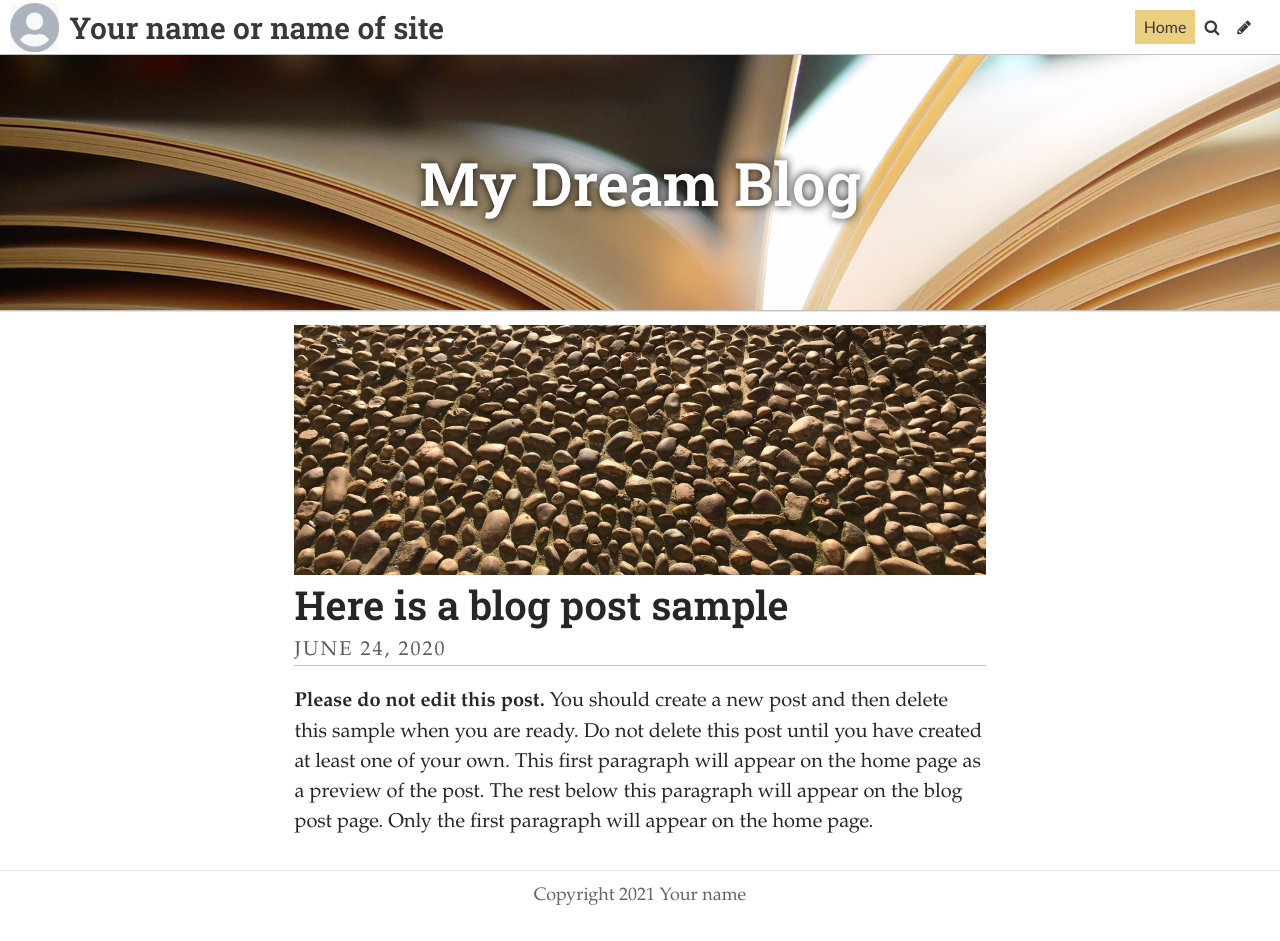
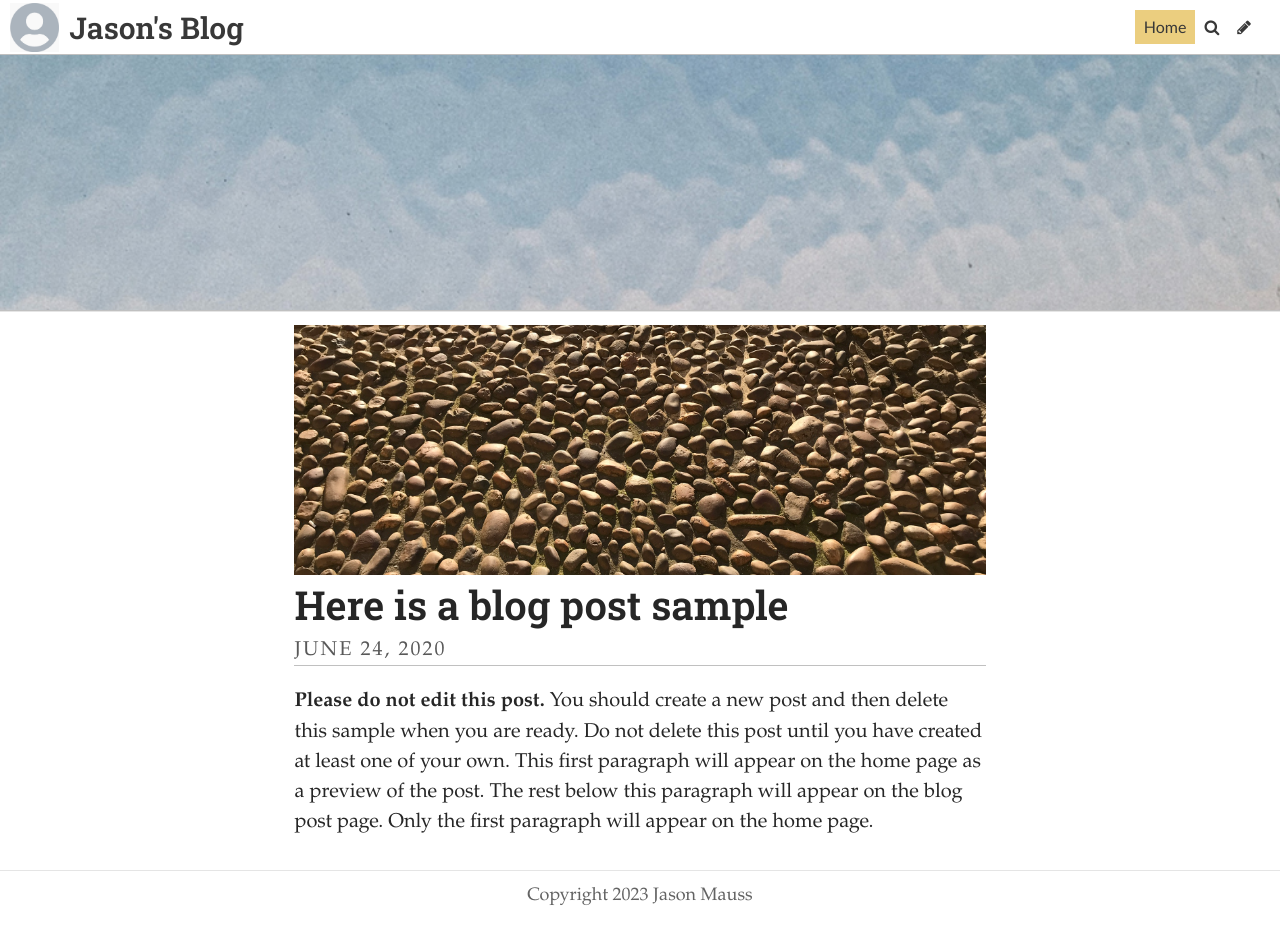
Before and after one commit to jasonmauss/jasonmaussblog, a Jekyll site: the page built from index.html, in a window 1280 px wide. Built offline with Jekyll 4.4.1, drawn with Linux system fonts in a browser that asks for light colours; some web fonts are replaced; the list of posts is cut into pages by our own code.

Commit message:
Update Settings “general”

```diff
--- a/_data/settings.yml
+++ b/_data/settings.yml
@@ -1,13 +1,13 @@
-title: Your name or name of site
-description: A website with a blog
-header_text: My Dream Blog
+title: Jason's Blog
+description: Code, Sports, Music, Texas BBQ
+footer_text: Copyright 2023 Jason Mauss
+header_feature_image: ../uploads/placeholder4.jpg
+header_text: ""
 header_text_color: "#ffffff"
-footer_text: Copyright 2021 Your name
-header_feature_image: ../uploads/pages.jpg
-bannerheight: "20vmax"
-navbarheight: "55px"
-gridlayout: false
+bannerheight: 20vmax
+navbarheight: 55px
 logo: /uploads/logo.jpg
 favicon: /uploads/favicon.ico
+gridlayout: false
+fixednavbar: false
 upzoom: true
-fixednavbar: false
```
